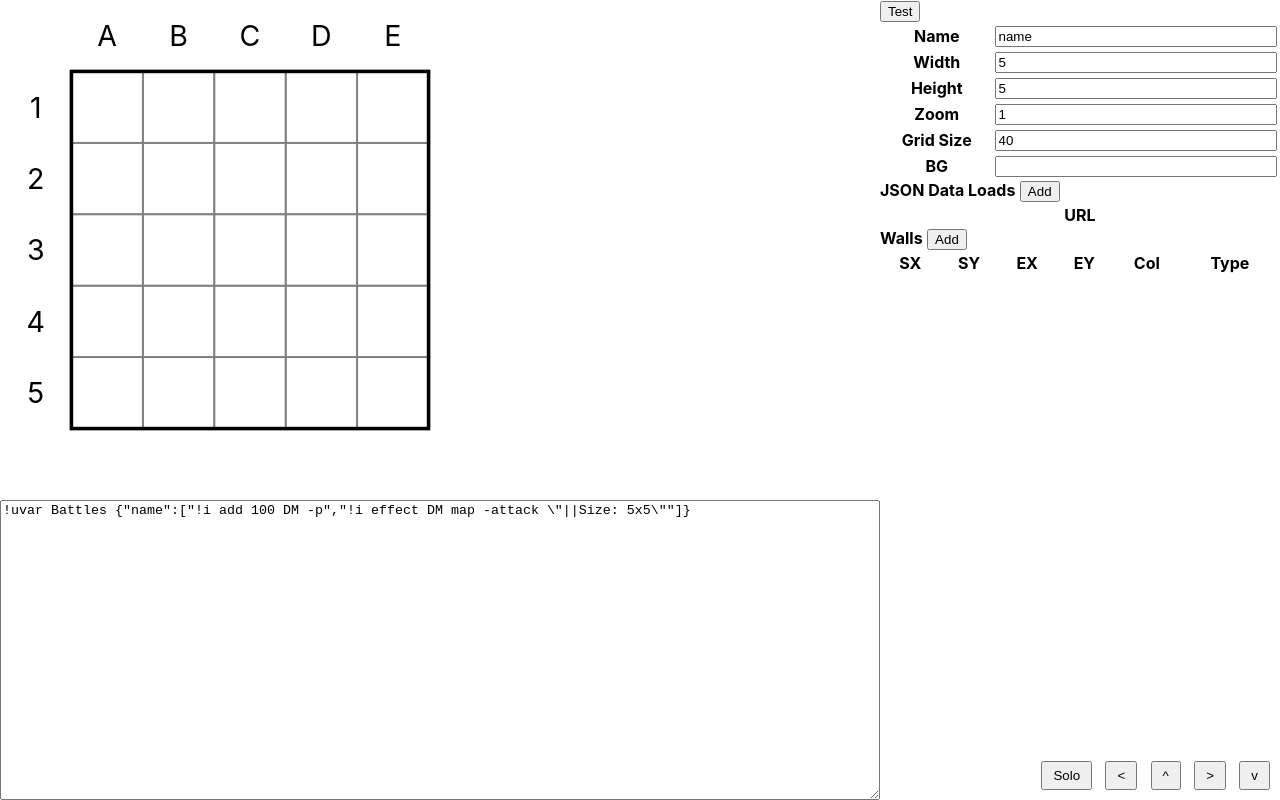
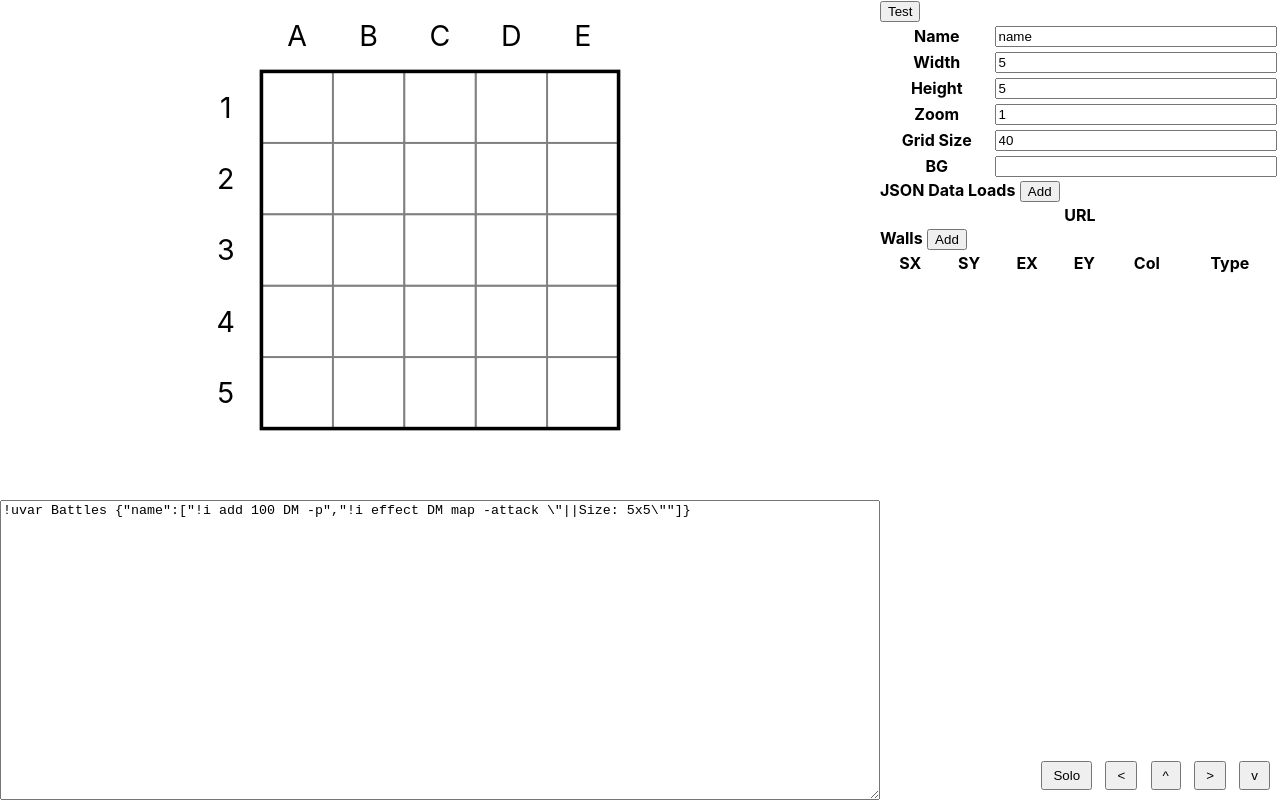
Before and after one commit to lagdotcom/avrae-map-planner, a React (Create React App) app: page / in a window 1280 px wide. Built offline with nearby package versions, Linux system fonts and the light colour scheme.

Commit message:
centred map view horizontally (is this even good)

```diff
--- a/src/LagVTT.scss
+++ b/src/LagVTT.scss
@@ -3,7 +3,7 @@
   height: 100vh;
 
   .MapView {
-    max-width: 100%;
+    width: 100%;
     height: 100%;
 
     .unit {
--- a/src/MapPlanner.scss
+++ b/src/MapPlanner.scss
@@ -8,7 +8,10 @@
 
   &.solo {
     grid-template: "view";
-    .MapDetails, .MapCode { display: none; }
+    .MapDetails,
+    .MapCode {
+      display: none;
+    }
   }
 
   .ButtonBox {
@@ -16,7 +19,9 @@
     right: 10px;
     bottom: 10px;
 
-    button { padding: 5px 10px; }
+    button {
+      padding: 5px 10px;
+    }
     button + button {
       margin-left: 1em;
     }
@@ -24,7 +29,7 @@
 
   .MapView {
     grid-area: view;
-    max-width: 100%;
+    width: 100%;
     height: 100%;
 
     .unit {
--- a/src/MapView.tsx
+++ b/src/MapView.tsx
@@ -384,6 +384,7 @@ export function MapView({
     <svg
       className="MapView"
       xmlns="http://www.w3.org/2000/svg"
+      preserveAspectRatio="xMidYMin"
       viewBox={`${-size} ${-size} ${padx} ${pady}`}
     >
       <defs>
```
